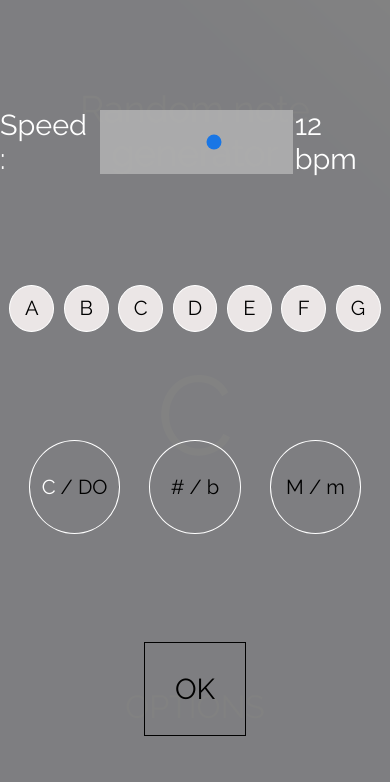
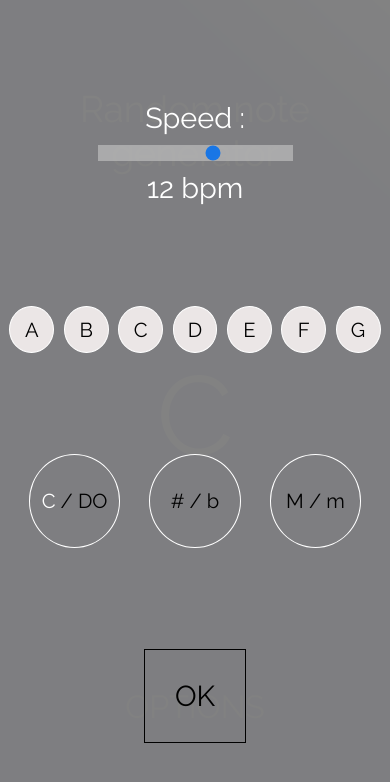
Before and after one commit to Poppe-A/notesGen, a plain HTML site: page index.html in a window 390 px wide. Both pictures are taken after a click on the element "OPTIONS". Drawn offline with Linux system fonts and the light colour scheme.

Commit message:
fix mobile speed indicator

```diff
--- a/mobileStyle.css
+++ b/mobileStyle.css
@@ -12,6 +12,16 @@
     #optionsPage {
         width : 100%;
         height: 100%;
+    }
+
+    #speedContainer {
+        display: flex;
+        flex-direction: column;
+        align-items: center;
+    }
+
+    #speedSelector {
+        margin: 10px 0 10px 0;
     }
 
     .item {
```
